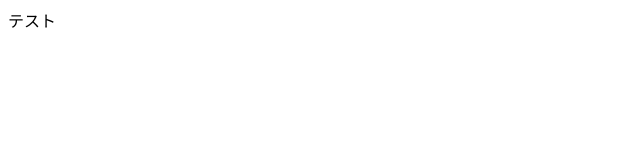
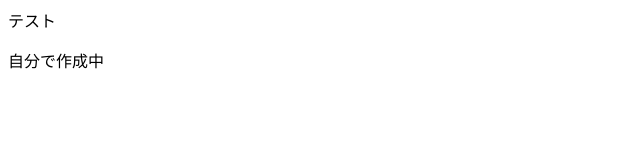
Before and after one commit to mofu73/git_test2, a plain HTML site: page index.html in a window 1280 px wide. Shown: the whole page, without its empty margins (0-640 px from the left). Drawn offline with Linux system fonts and the light colour scheme.

Commit message:
反映されたかな

```diff
--- a/index.html
+++ b/index.html
@@ -1 +1,2 @@
 <p>テスト</p>
+<p>自分で作成中</p>
```
